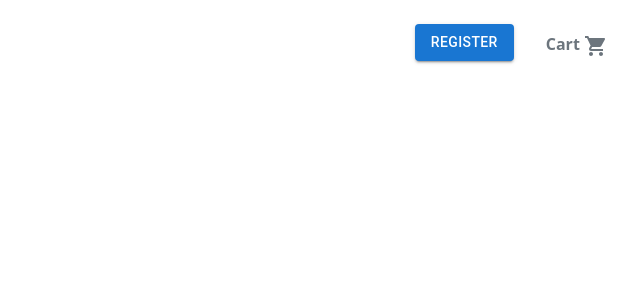
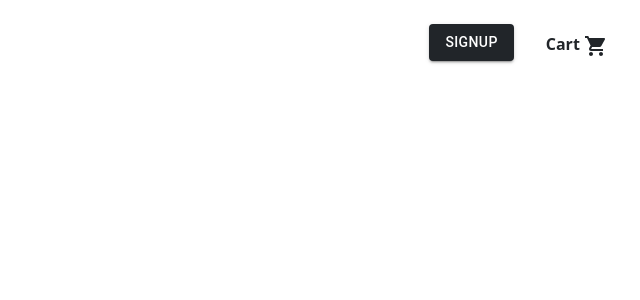
Before and after one commit to ManzarBilal/LybleyWebApp, a Next.js app: page /header in a window 1280 px wide. Shown: the top 300 px of the page, without its empty margins (640-1280 px from the left). Built offline with nearby package versions, Linux system fonts and the light colour scheme.

Commit message:
last commit

```diff
--- a/src/pages/header/index.js
+++ b/src/pages/header/index.js
@@ -1,3 +1,4 @@
+"use client";
 import Login from "@/pages/login";
 import Register from "@/pages/register";
 import React, { useState } from "react";
@@ -5,7 +6,9 @@ import ForgetPassword from "../forgetPassword";
 import ShoppingCartIcon from '@mui/icons-material/ShoppingCart';
 import Link from "next/link";
 import OtpVerification from "../register/otpVerification";
+import AccountCircleIcon from '@mui/icons-material/AccountCircle';
 function Header(props) {
+
     const [show, setShow] = useState(false)
     const [forget, setForget] = useState(false)
     const [otpShow ,setOtpShow]=useState(false)
@@ -18,49 +21,56 @@ function Header(props) {
     const handleOpt = (bool) => {
         setOtpShow(bool);
     }
+//    if(typeof window !== "undefined"){
+//     var userId=localStorage?.getItem("userId");
+//     var userName=localStorage?.getItem("userName");
+//     }
     return (
-        //    <nav className="navbar navbar-expand-lg navbar-dark bg-dark">
-        //    <div className="container">
-        //     <a className="navbar-brand" href="#">
-        //     <img src="https://lybley.com/APP/assets/backend/assets/images/text_only.png" alt="" width="250" height="60" className="d-inline-block align-text-top" />
-        //     </a>
-        //     <button className="navbar-toggler" type="button" data-bs-toggle="collapse" data-bs-target="#navbarTogglerDemo02" aria-controls="navbarTogglerDemo02" aria-expanded="false" aria-label="Toggle navigation">
-        //       <span className="navbar-toggler-icon"></span>
-        //     </button>
-        //     <div className="collapse navbar-collapse" id="navbarTogglerDemo02">
-        //       <ul className="navbar-nav me-auto mb-2 mb-lg-0">
-        //         <li className="nav-item">
-        //           <a className="nav-link active" aria-current="page" href="#">Home</a>
-        //         </li>
-        //         <li className="nav-item">
-        //           <a className="nav-link" href="#">About</a>
-        //         </li>
-        //         <li className="nav-item">
-        //           <a className="nav-link" href="#">Service</a>
-        //         </li>
-        //         <li className="nav-item">
-        //           <a className="nav-link" href="#" tabindex="-1" aria-disabled="true">Contact</a>
-        //         </li>
-        //       </ul>
-        //       <form className="d-flex">
-        //         {/* <input className="form-control me-2" type="search" placeholder="Search" aria-label="Search"/> */}
-        //         <button className="btn btn-primary">Login</button>
-        //       </form>
-        //     </div>
-        //   </div>
-        // </nav>
         <>
+
+           {/* <nav className="navbar navbar-expand-lg navbar-dark bg-dark">
+           <div className="container">
+            <a className="navbar-brand" href="#">
+            <img src="https://lybley.com/APP/assets/backend/assets/images/text_only.png" alt="" width="250" height="60" className="d-inline-block align-text-top" />
+            </a>
+            <button className="navbar-toggler" type="button" data-bs-toggle="collapse" data-bs-target="#navbarTogglerDemo02" aria-controls="navbarTogglerDemo02" aria-expanded="false" aria-label="Toggle navigation">
+              <span className="navbar-toggler-icon"></span>
+            </button>
+            <div className="collapse navbar-collapse" id="navbarTogglerDemo02">
+              <ul className="navbar-nav me-auto mb-2 mb-lg-0">
+                <li className="nav-item">
+                  <a className="nav-link active" aria-current="page" href="#">Home</a>
+                </li>
+                <li className="nav-item">
+                  <a className="nav-link" href="#">About</a>
+                </li>
+                <li className="nav-item">
+                  <a className="nav-link" href="#">Service</a>
+                </li>
+                <li className="nav-item">
+                  <a className="nav-link" href="#" tabindex="-1" aria-disabled="true">Contact</a>
+                </li>
+              </ul>
+              <form className="d-flex">
+                <input className="form-control me-2" type="search" placeholder="Search" aria-label="Search"/>
+                <button className="btn btn-primary">Login</button>
+              </form>
+            </div>
+          </div>
+        </nav> */}
             <div className="d-flex  justify-content-end  p-4">
                 {/* <button className="btn btn-outline-primary ">Login</button> */}
                 <div className="d-flex" >
-                    <div>
+               {/* {userId ? <> <AccountCircleIcon/> </>  :  */}
+                <div>
 
                         {show ? <Login onForget={handleForget} onSubmit={handleLogin} bool={show} onSubmit1={handleOpt} /> : forget ? <ForgetPassword bool={forget} onSubmit={handleForget} />
                          : <Register onSubmit={handleLogin} onSubmit1={handleOpt} />}
                     </div>
+                    {/* } */}
                     <div> <OtpVerification onSubmit={handleLogin} onSubmit1={handleOpt} bool={otpShow} /></div>
                     <div className={props?.detail ? "ms-4 p-2 text-dark fw-bold" :"ms-4 p-2 text-dark fw-bold"} >
-                       <Link href="/checkout" className="text-decoration-none text-secondary" > Cart <ShoppingCartIcon color={props?.detail ? "" :"white"}/></Link>
+                       <Link href="/checkout" className="text-decoration-none text-dark" > Cart <ShoppingCartIcon color={props?.detail ? "" :"white"}/></Link>
                     </div>
                 </div>
             </div>
--- a/src/pages/login/index.js
+++ b/src/pages/login/index.js
@@ -110,6 +110,8 @@ export default function Login(props) {
             let {data}=response;
             console.log(data);
             if(data?.user?.status==="ACTIVE"){
+                localStorage.setItem("userId",data?.user?._id);
+                localStorage.setItem("userName",data?.user?.name);
                 showToastMessage(data);
                 props.onSubmit(false);
             }else if(data?.status===false){
--- a/src/pages/register/index.js
+++ b/src/pages/register/index.js
@@ -180,8 +180,8 @@ const userRegistration=async(registration)=>{
     return (
         <div>
 
-                <> <Button variant="contained" onClick={handleClickOpen}>
-                    Register
+                <> <Button variant="contained" className='bg-dark' onClick={handleClickOpen}>
+                    SIGNUP
                 </Button>
                     <BootstrapDialog
                         onClose={handleClose}
--- a/src/pages/search/search.js
+++ b/src/pages/search/search.js
@@ -21,7 +21,7 @@ const Search = () => {
       <div className='col-2'></div>
       <div className='col-8'>
         <div className='form-group'>
-       <div className='d-flex justify-content-between'> <input type="text" className='form-control bg-dark text-white' placeholder='Search' onChange={(e)=>setSearch(e.currentTarget.value)}/>  <button className='btn btn-primary ms-2' onClick={getData}>Search</button></div>
+       <div className='d-flex justify-content-between'> <input type="text" className='form-control border border-2 border-dark' placeholder='Search' onChange={(e)=>setSearch(e.currentTarget.value)}/>  <button className='btn btn-primary bg-dark ms-2' onClick={getData}>Search</button></div>
         </div>
         </div>
       <div className='col-2'></div>
```
Also changed, not shown: src/pages/register/otpVerification.js (+14 -14 lines).
